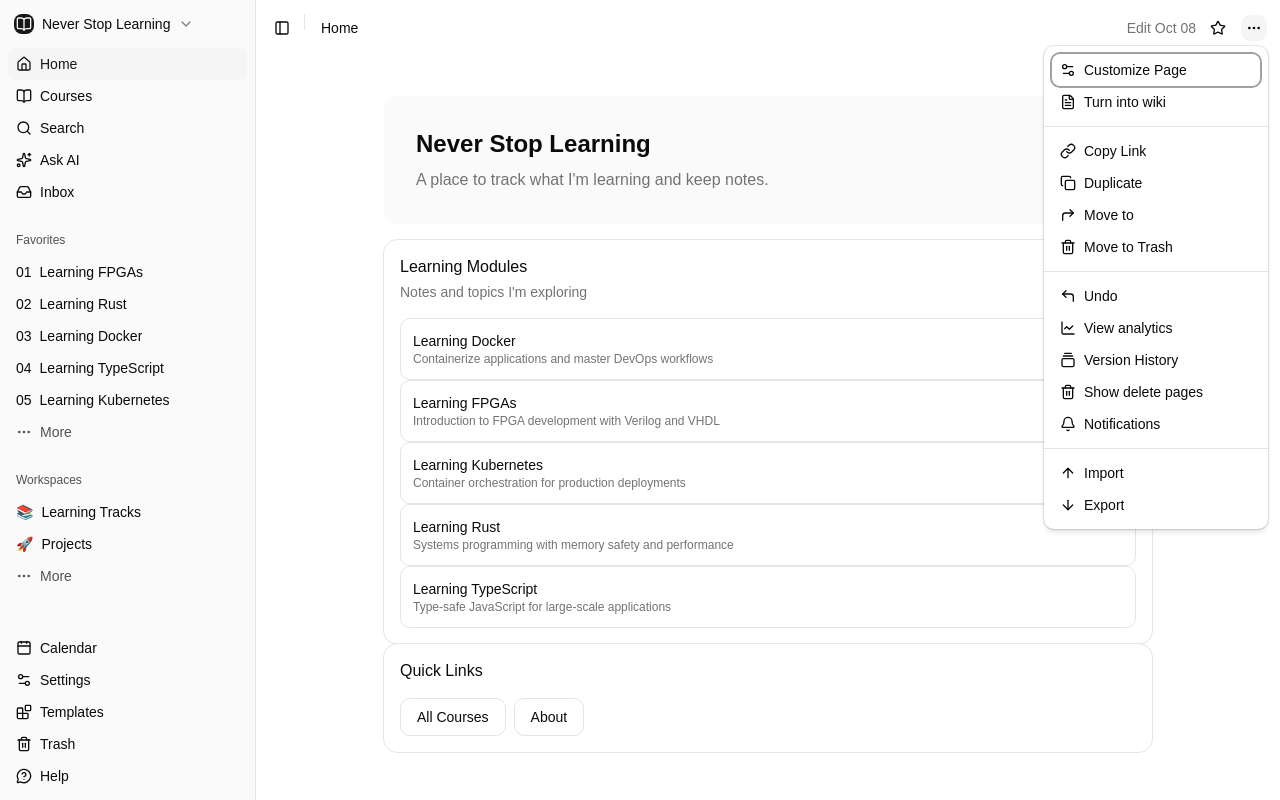
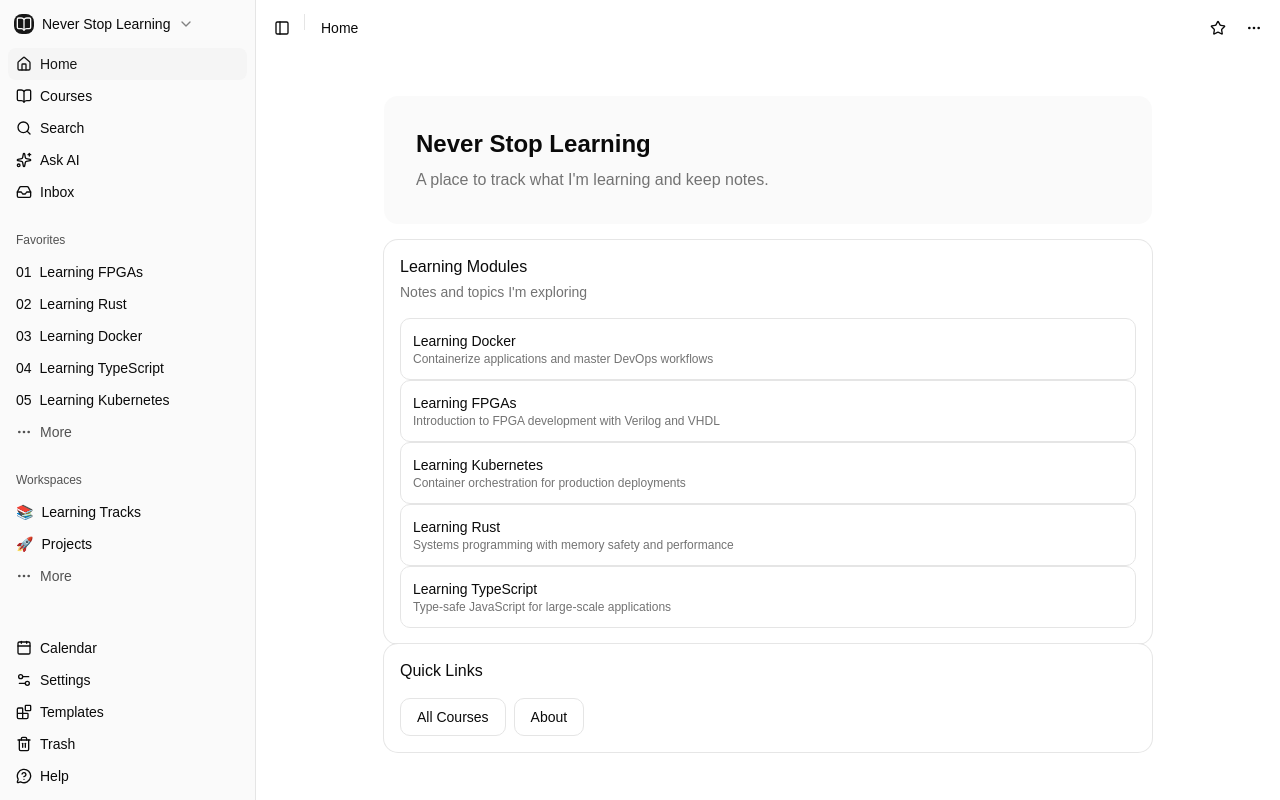
Before and after one commit to gauryash/never-stop-learning, an Astro site: page / in a window 1280 px wide. Built offline with nearby package versions, Linux system fonts and the light colour scheme; Astro itself is replaced by a stand-in of ours.

Commit message:
fix: stop popover from auto-opening and remove static date
Co-authored-by: CommandCodeBot <noreply@commandcode.ai>

```diff
--- a/src/components/nav-actions.tsx
+++ b/src/components/nav-actions.tsx
@@ -120,14 +120,8 @@ const data = [
 ]
 export function NavActions() {
   const [isOpen, setIsOpen] = React.useState(false)
-  React.useEffect(() => {
-    setIsOpen(true)
-  }, [])
   return (
     <div className="flex items-center gap-2 text-sm">
-      <div className="hidden font-medium text-muted-foreground md:inline-block">
-        Edit Oct 08
-      </div>
       <Button variant="ghost" size="icon" className="h-7 w-7">
         <StarIcon
         />
```
